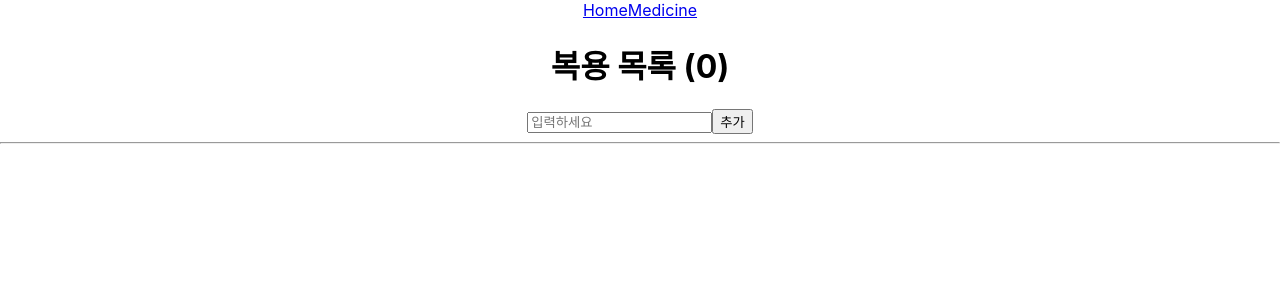
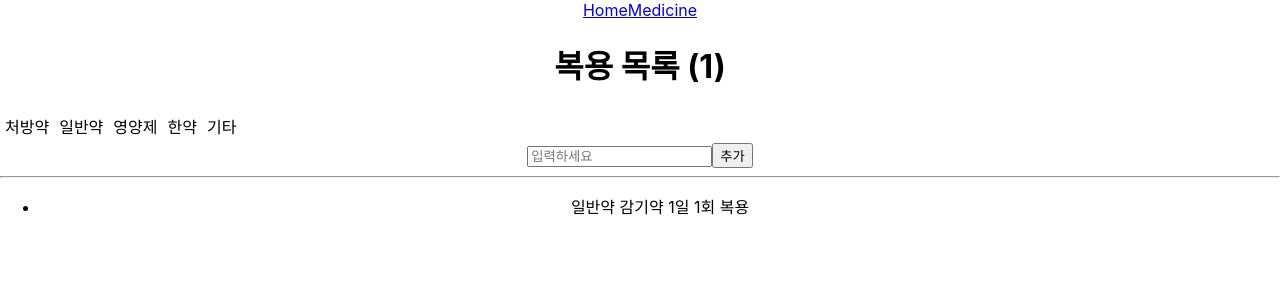
Before and after one commit to psj0516/check-medicine, a React (Create React App) app: page / in a window 1280 px wide. Shown: the top 300 px of the page. Built offline with nearby package versions, Linux system fonts and the light colour scheme.

Commit message:
카테고리 선택 추가

```diff
--- /dev/null
+++ b/jsconfig.json
@@ -0,0 +1,5 @@
+{
+    "compilerOptions": {
+        "baseUrl": "src"
+    }
+}
--- a/src/App.js
+++ b/src/App.js
@@ -1,7 +1,7 @@
 import { BrowserRouter, Route, Routes } from 'react-router-dom';
-import Home from "./pages/Home"
+import Home from "pages/Home"
 import './App.css';
-import Medicine from './pages/Medicine';
+import Medicine from 'pages/Medicine';
 
 function App() {
   return (
--- /dev/null
+++ b/src/components/Category.css
@@ -0,0 +1,11 @@
+.cat-container {
+    display: flex;
+}
+
+.category {
+    margin: 5px;
+}
+
+.category.active, .category:active {
+    color: brown;
+}
--- /dev/null
+++ b/src/components/Category.js
@@ -0,0 +1,15 @@
+import "./Category.css";
+
+const Category = ({ categories, onSelect, selected }) => {
+  return (
+    <div className="cat-container">
+      {categories.map((category) => (
+        <div className={`category ${selected===category.title? "active" : false}`} key={category.id} onClick={() => onSelect(category.title)}>
+          {category.title}
+        </div>
+      ))}
+    </div>
+  );
+};
+
+export default Category;
--- a/src/pages/Home.js
+++ b/src/pages/Home.js
@@ -1,24 +1,55 @@
-import { Fragment, useState } from "react";
-import Menu from "../components/Menu";
+import { Fragment, useRef, useState } from "react";
+import Category from "components/Category";
+import Menu from "components/Menu";
 
 const Home = () => {
   const [medication, setMedication] = useState("");
-  const [medications, setMedications] = useState([]);
+  const [medications, setMedications] = useState([{
+    id:0, category: "일반약", text:"감기약", cycle: "1일 1회 복용", checked: false
+  }]);
+  const [category, setCategory] = useState("");
 
-  const onChange=(event)=> setMedication(event.target.value);
+  const categories = [
+    { id: 1, title: "처방약" },
+    { id: 2, title: "일반약" },
+    { id: 3, title: "영양제" },
+    { id: 4, title: "한약" },
+    { id: 5, title: "기타" },
+  ];
+
+  const nextid = useRef(1);
+
+  const selectCat =(catTitle)=> {
+    setCategory(catTitle);
+  }
+
+  const onChange = (event) => {
+    setMedication(event.target.value);
+  };
+
   const addMedi = (event) => {
     event.preventDefault();
-    if (medication === ""){
+    if (medication === "") {
       return;
     }
-    setMedications((currentArray) => [medication, ...currentArray]);
+    const newlist = {
+      id: nextid.current,
+      category: category,
+      text: medication,
+      cycle: "1일 1회 복용",
+      checked: false
+    }
+    setMedications((currentArray) => [newlist, ...currentArray]);
     setMedication("");
-  }
+    nextid.current +=1;
+  };
+
   return (
     <Fragment>
       <Menu />
       <h1>복용 목록 ({medications.length})</h1>
       <form onSubmit={addMedi}>
+        <Category categories={categories} onSelect={selectCat} selected={category}/>
         <input
           onChange={onChange}
           type="text"
@@ -28,8 +59,8 @@ const Home = () => {
         <button>추가</button>
         <hr />
         <ul>
-          {medications.map((item, index) => (
-            <li key={index}>{item}</li>
+          {medications.map((item) => (
+            <li key={item.id}>{item.category} {item.text} {item.cycle}</li>
           ))}
         </ul>
       </form>
--- a/src/pages/Medicine.js
+++ b/src/pages/Medicine.js
@@ -1,6 +1,6 @@
 import axios from "axios";
 import { Fragment, useEffect, useState } from "react";
-import Menu from "../components/Menu";
+import Menu from "components/Menu";
 import Parser from "html-react-parser";
 
 const Medicine = () => {
```
